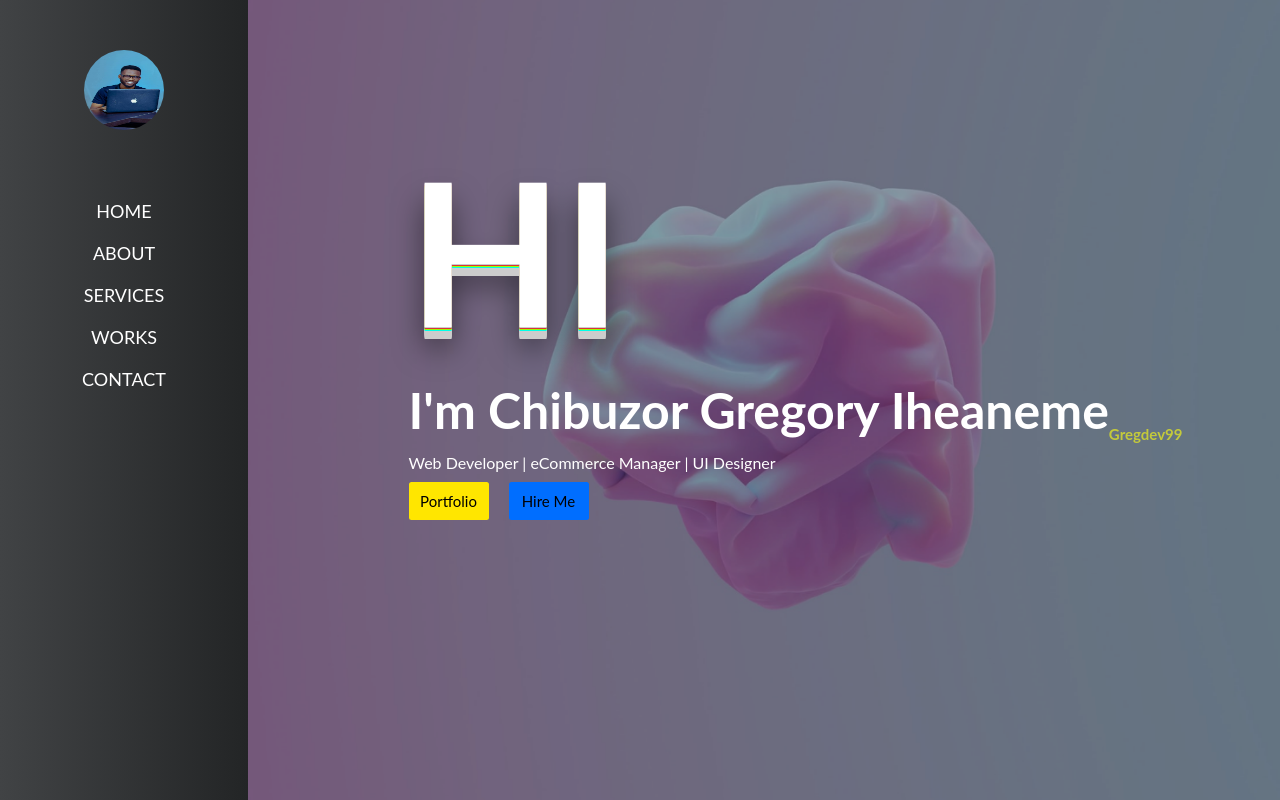
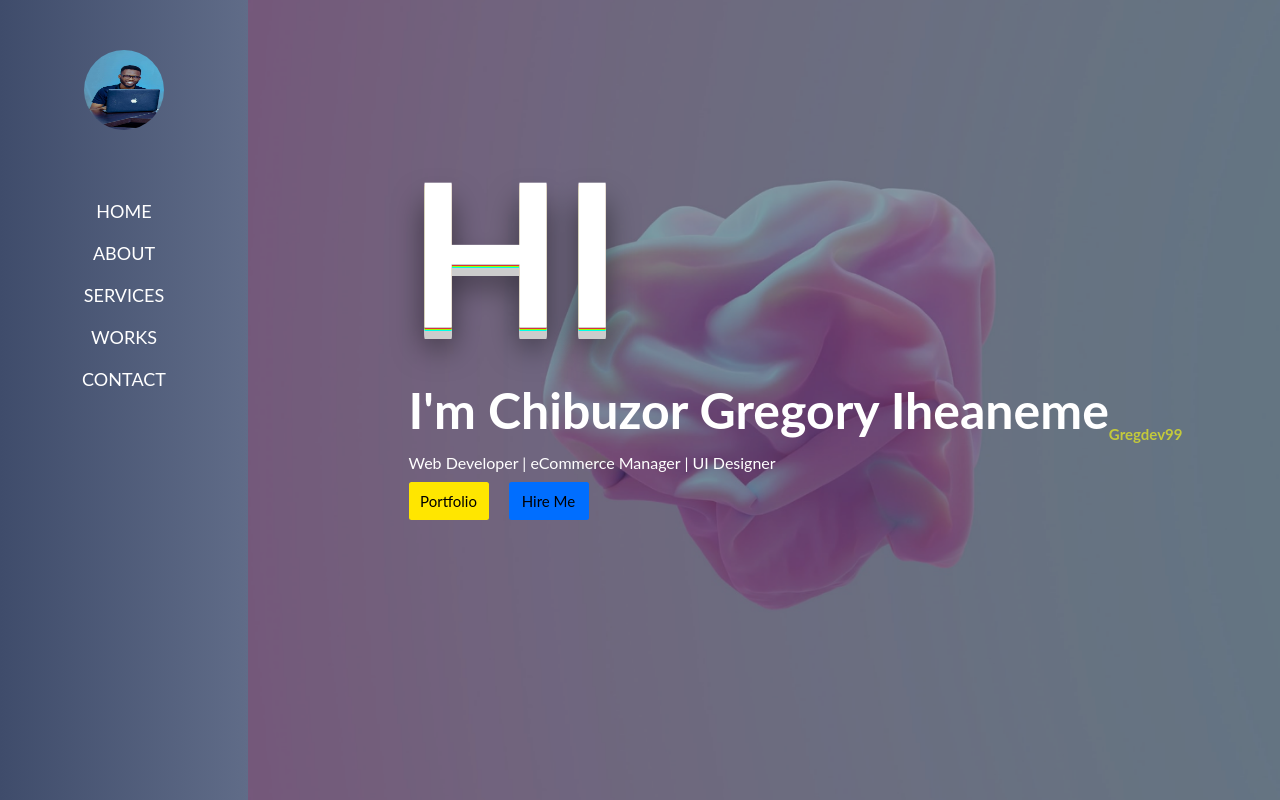
Before and after one commit to Iheanemegregory-9/Greg-dev-Portfolio-v.1, a plain HTML site: page index.html in a window 1280 px wide. Shown: the top 800 px of the page. Drawn offline with Linux system fonts and the light colour scheme.

Commit message:
css changes

```diff
--- a/style.css
+++ b/style.css
@@ -306,9 +306,10 @@ transform: scaleX(1.1);
     z-index: 1;
     top: 0;
     left: 0;
-    background: #232526;  /* fallback for old browsers */
-    background: -webkit-linear-gradient(to right, #414345, #232526);  /* Chrome 10-25, Safari 5.1-6 */
-    background: linear-gradient(to right, #414345, #232526); /* W3C, IE 10+/ Edge, Firefox 16+, Chrome 26+, Opera 12+, Safari 7+ */
+    background: #606c88;  /* fallback for old browsers */
+    background: -webkit-linear-gradient(to right, #3f4c6b, #606c88);  /* Chrome 10-25, Safari 5.1-6 */
+    background: linear-gradient(to right, #3f4c6b, #606c88); /* W3C, IE 10+/ Edge, Firefox 16+, Chrome 26+, Opera 12+, Safari 7+ */
+
     overflow-x: hidden;
     padding-top: 50px;
     display: flex;
```
